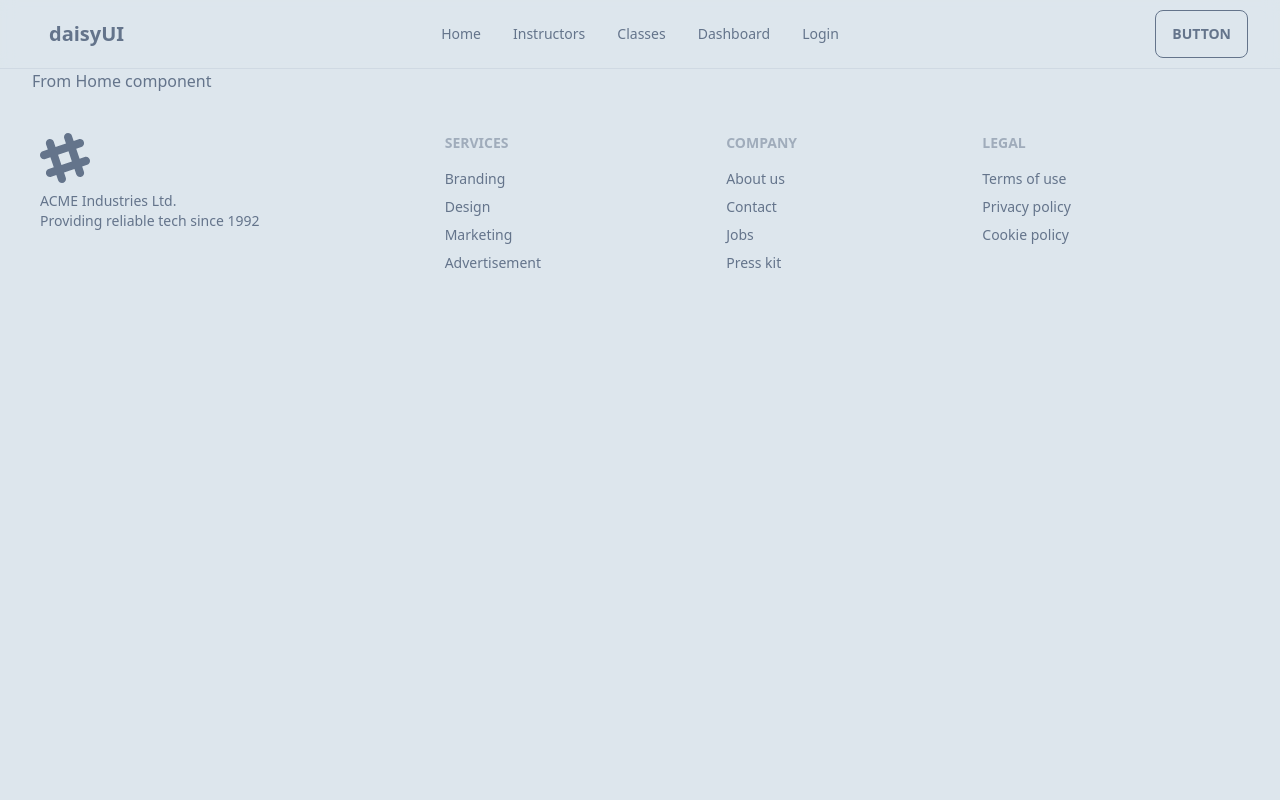
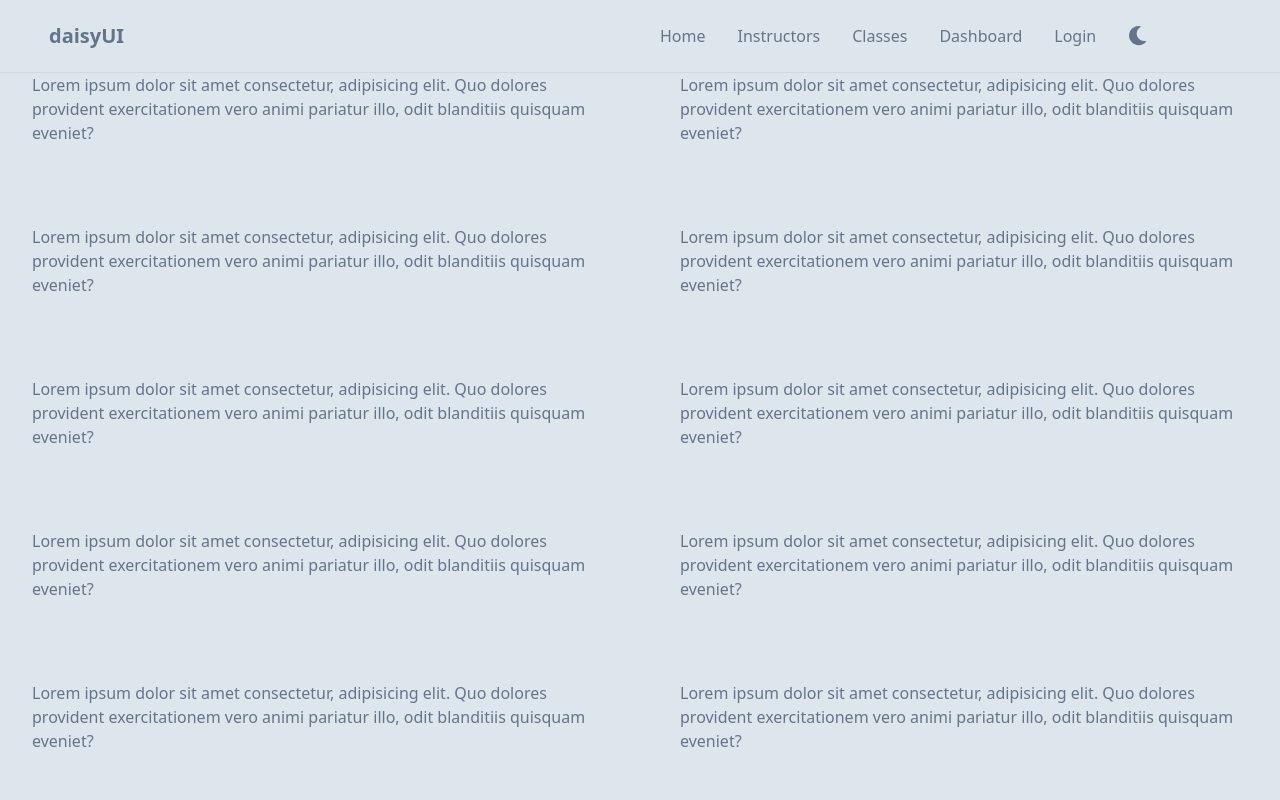
Before and after one commit to Md-Tahazzat/Athlet-s-Guide-client, a React (Vite) app: page / in a window 1280 px wide. Shown: the top 800 px of the page. Built offline with nearby package versions, Linux system fonts and the light colour scheme.

Commit message:
navbar added

```diff
--- a/package.json
+++ b/package.json
@@ -14,6 +14,7 @@
     "match-sorter": "^6.3.1",
     "react": "^18.2.0",
     "react-dom": "^18.2.0",
+    "react-icons": "^4.9.0",
     "react-router-dom": "^6.12.0",
     "sort-by": "^1.2.0"
   },
--- a/src/Pages/Home/Home.jsx
+++ b/src/Pages/Home/Home.jsx
@@ -2,8 +2,62 @@ import React from "react";
 
 const Home = () => {
   return (
-    <div>
-      <h1>From Home component</h1>
+    <div className="grid grid-cols-2 gap-20">
+      <p>
+        Lorem ipsum dolor sit amet consectetur, adipisicing elit. Quo dolores
+        provident exercitationem vero animi pariatur illo, odit blanditiis
+        quisquam eveniet?
+      </p>
+      <p>
+        Lorem ipsum dolor sit amet consectetur, adipisicing elit. Quo dolores
+        provident exercitationem vero animi pariatur illo, odit blanditiis
+        quisquam eveniet?
+      </p>
+      <p>
+        Lorem ipsum dolor sit amet consectetur, adipisicing elit. Quo dolores
+        provident exercitationem vero animi pariatur illo, odit blanditiis
+        quisquam eveniet?
+      </p>
+      <p>
+        Lorem ipsum dolor sit amet consectetur, adipisicing elit. Quo dolores
+        provident exercitationem vero animi pariatur illo, odit blanditiis
+        quisquam eveniet?
+      </p>
+      <p>
+        Lorem ipsum dolor sit amet consectetur, adipisicing elit. Quo dolores
+        provident exercitationem vero animi pariatur illo, odit blanditiis
+        quisquam eveniet?
+      </p>
+      <p>
+        Lorem ipsum dolor sit amet consectetur, adipisicing elit. Quo dolores
+        provident exercitationem vero animi pariatur illo, odit blanditiis
+        quisquam eveniet?
+      </p>
+      <p>
+        Lorem ipsum dolor sit amet consectetur, adipisicing elit. Quo dolores
+        provident exercitationem vero animi pariatur illo, odit blanditiis
+        quisquam eveniet?
+      </p>
+      <p>
+        Lorem ipsum dolor sit amet consectetur, adipisicing elit. Quo dolores
+        provident exercitationem vero animi pariatur illo, odit blanditiis
+        quisquam eveniet?
+      </p>
+      <p>
+        Lorem ipsum dolor sit amet consectetur, adipisicing elit. Quo dolores
+        provident exercitationem vero animi pariatur illo, odit blanditiis
+        quisquam eveniet?
+      </p>
+      <p>
+        Lorem ipsum dolor sit amet consectetur, adipisicing elit. Quo dolores
+        provident exercitationem vero animi pariatur illo, odit blanditiis
+        quisquam eveniet?
+      </p>
+      <p>
+        Lorem ipsum dolor sit amet consectetur, adipisicing elit. Quo dolores
+        provident exercitationem vero animi pariatur illo, odit blanditiis
+        quisquam eveniet?
+      </p>
     </div>
   );
 };
--- a/src/Pages/Shared/Navbar.jsx
+++ b/src/Pages/Shared/Navbar.jsx
@@ -1,31 +1,40 @@
 import React, { useState } from "react";
 import { NavLink } from "react-router-dom";
+import { FaMoon, FaSun } from "react-icons/fa";
 
 const Navbar = () => {
   const [showMenu, setShowMenu] = useState(true);
+  const [theme, setTheme] = useState("light");
+
+  //  Dark and Light mode functionality
+  const toggleTheme = () => {
+    setTheme((curr) => (curr === "light" ? "dark" : "light"));
+    document.documentElement.classList.toggle("dark");
+  };
+
   const listItems = (
     <>
-      <li>
+      <li className="hover:text-slate-900 dark:hover:text-slate-50">
         <NavLink to="/" onClick={() => setShowMenu(!showMenu)}>
           Home
         </NavLink>
       </li>
-      <li>
+      <li className="hover:text-slate-900 dark:hover:text-slate-50">
         <NavLink to="/instructors" onClick={() => setShowMenu(!showMenu)}>
           Instructors
         </NavLink>
       </li>
-      <li>
+      <li className="hover:text-slate-900 dark:hover:text-slate-50">
         <NavLink to="/classes" onClick={() => setShowMenu(!showMenu)}>
           Classes
         </NavLink>
       </li>
-      <li>
+      <li className="hover:text-slate-900 dark:hover:text-slate-50">
         <NavLink to="/dashboard" onClick={() => setShowMenu(!showMenu)}>
           Dashboard
         </NavLink>
       </li>
-      <li>
+      <li className="hover:text-slate-900 dark:hover:text-slate-50">
         <NavLink to="/login" onClick={() => setShowMenu(!showMenu)}>
           Login
         </NavLink>
@@ -59,7 +68,7 @@ const Navbar = () => {
             </label>
             <ul
               tabIndex={0}
-              className={`menu menu-sm dropdown-content ${
+              className={`menu lg:text-md menu-sm dropdown-content ${
                 !showMenu && "hidden"
               } mt-3 p-2 shadow rounded-box w-52`}
             >
@@ -69,10 +78,17 @@ const Navbar = () => {
           <a className="btn btn-ghost normal-case text-xl">daisyUI</a>
         </div>
         <div className="navbar-center hidden lg:flex">
-          <ul className="menu menu-horizontal px-1">{listItems}</ul>
-        </div>
-        <div className="navbar-end">
-          <a className="btn">Button</a>
+          <ul className="menu flex items-center lg:text-base menu-horizontal px-1">
+            {listItems}
+            <li className="hover:text-slate-900 dark:hover:text-slate-50">
+              <button
+                className="hover:scale-110 text-[1.2rem] duration-200"
+                onClick={toggleTheme}
+              >
+                {theme === "light" ? <FaMoon></FaMoon> : <FaSun></FaSun>}
+              </button>
+            </li>
+          </ul>
         </div>
       </div>
     </div>
```
Also changed, not shown: 1 other file (tests, documents, lock files or other folders).
